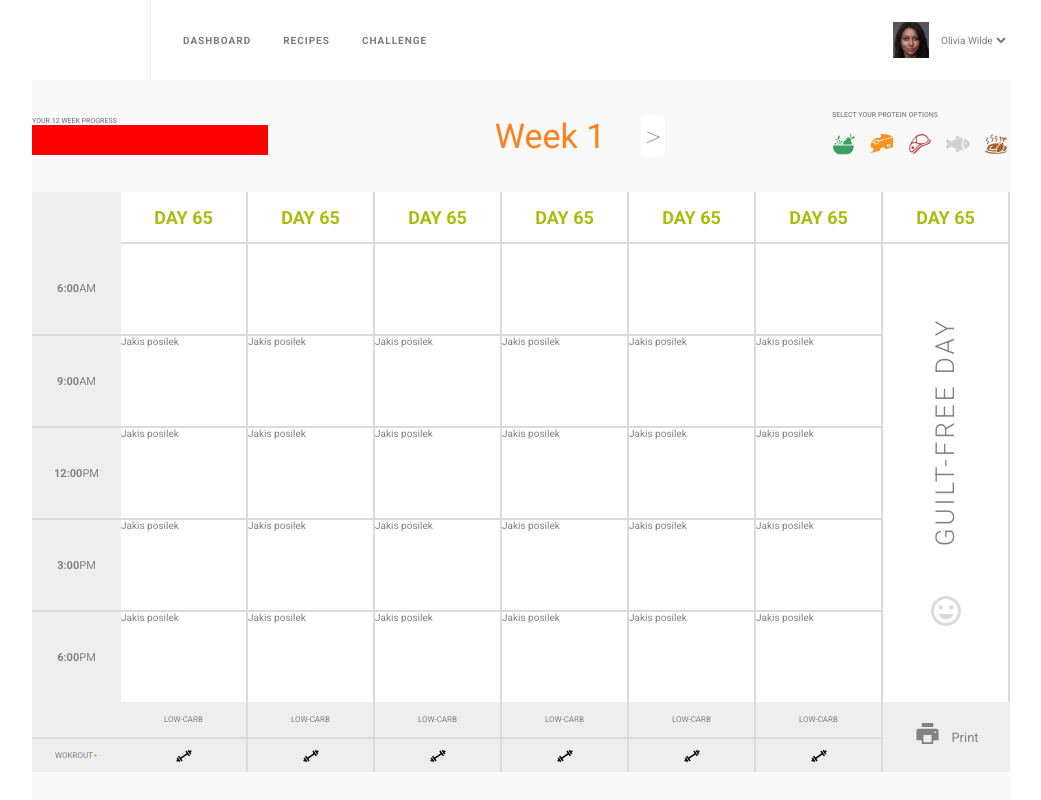
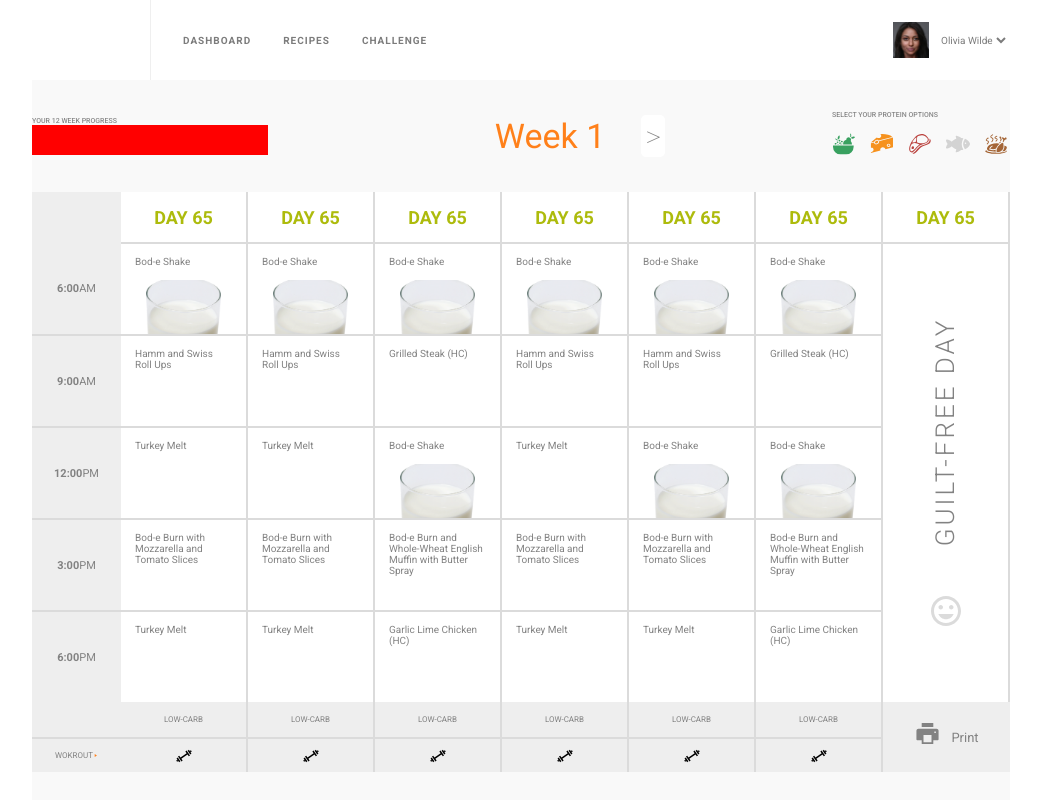
Before and after one commit to molekJ/recruitment-task-get-r, a React (Create React App) app: page / in a window 1280 px wide. Shown: the top 800 px of the page, without its empty margins (119-1160 px from the left). Built offline with nearby package versions, Linux system fonts and the light colour scheme.

Commit message:
Data/diets.js modified. Content displey ready

```diff
--- a/src/Data/diets.js
+++ b/src/Data/diets.js
@@ -1,51 +1,46 @@
+import milkShake from "../images/milkshake.png";
+
 export default [
   [
-    { meal: "jabłko", image: "" },
-    { meal: "jabłko" },
-    { meal: "jabłko" },
-    { meal: "jabłko" },
-    { meal: "jabłko" },
+    { meal: "Bod-e Shake", img: milkShake },
+    { meal: "Hamm and Swiss Roll Ups" },
+    { meal: "Turkey Melt" },
+    { meal: "Bod-e Burn with Mozzarella and Tomato Slices" },
+    { meal: "Turkey Melt" },
   ],
   [
-    { meal: "jabłko", image: "" },
-    { meal: "jabłko" },
-    { meal: "jabłko" },
-    { meal: "jabłko" },
-    { meal: "jabłko" },
+    { meal: "Bod-e Shake", img: milkShake },
+    { meal: "Hamm and Swiss Roll Ups" },
+    { meal: "Turkey Melt" },
+    { meal: "Bod-e Burn with Mozzarella and Tomato Slices" },
+    { meal: "Turkey Melt" },
   ],
   [
-    { meal: "jabłko", image: "" },
-    { meal: "jabłko" },
-    { meal: "jabłko" },
-    { meal: "jabłko" },
-    { meal: "jabłko" },
+    { meal: "Bod-e Shake", img: milkShake },
+    { meal: "Grilled Steak (HC)" },
+    { meal: "Bod-e Shake", img: milkShake },
+    { meal: "Bod-e Burn and Whole-Wheat English Muffin with Butter Spray" },
+    { meal: "Garlic Lime Chicken (HC)" },
   ],
   [
-    { meal: "jabłko", image: "" },
-    { meal: "jabłko" },
-    { meal: "jabłko" },
-    { meal: "jabłko" },
-    { meal: "jabłko" },
+    { meal: "Bod-e Shake", img: milkShake },
+    { meal: "Hamm and Swiss Roll Ups" },
+    { meal: "Turkey Melt" },
+    { meal: "Bod-e Burn with Mozzarella and Tomato Slices" },
+    { meal: "Turkey Melt" },
   ],
   [
-    { meal: "jabłko", image: "" },
-    { meal: "jabłko" },
-    { meal: "jabłko" },
-    { meal: "jabłko" },
-    { meal: "jabłko" },
+    { meal: "Bod-e Shake", img: milkShake },
+    { meal: "Hamm and Swiss Roll Ups" },
+    { meal: "Bod-e Shake", img: milkShake },
+    { meal: "Bod-e Burn with Mozzarella and Tomato Slices" },
+    { meal: "Turkey Melt" },
   ],
   [
-    { meal: "jabłko", image: "" },
-    { meal: "jabłko" },
-    { meal: "jabłko" },
-    { meal: "jabłko" },
-    { meal: "jabłko" },
-  ],
-  [
-    { meal: "jabłko", image: "" },
-    { meal: "jabłko" },
-    { meal: "jabłko" },
-    { meal: "jabłko" },
-    { meal: "jabłko" },
+    { meal: "Bod-e Shake", img: milkShake },
+    { meal: "Grilled Steak (HC)" },
+    { meal: "Bod-e Shake", img: milkShake },
+    { meal: "Bod-e Burn and Whole-Wheat English Muffin with Butter Spray" },
+    { meal: "Garlic Lime Chicken (HC)" },
   ],
 ];
--- a/src/components/Content/ContainerDay.js
+++ b/src/components/Content/ContainerDay.js
@@ -5,36 +5,20 @@ import {
   MealContainer,
   CarbInfo,
   WokroutIcon,
-  CheckIcon,
-} from "./DayElements";
+  PictureFood,
+} from "./ContainerDayElements";
 import { CgGym } from "react-icons/cg";
-import diets from "../../Data/diets";
 
-export default function ContainerDay() {
+export default function ContainerDay(day) {
   return (
     <Container>
       <DayH3>day 65</DayH3>
-      <MealContainer>
-        <p></p>
-        <img />
-        <CheckIcon />
-      </MealContainer>
-      <MealContainer>
-        <p>Jakis posilek</p>
-        <img />
-      </MealContainer>
-      <MealContainer>
-        <p>Jakis posilek</p>
-        <img />
-      </MealContainer>
-      <MealContainer>
-        <p>Jakis posilek</p>
-        <img />
-      </MealContainer>
-      <MealContainer>
-        <p>Jakis posilek</p>
-        <img />
-      </MealContainer>
+      {day.mealInfo.map((meal, index) => (
+        <MealContainer key={index}>
+          <p>{meal.meal}</p>
+          {meal.img != null && <PictureFood src={day.mealInfo[0].img} />}
+        </MealContainer>
+      ))}
 
       <CarbInfo> low-carb</CarbInfo>
       <WokroutIcon>
--- a/src/components/Content/DayElements.js
+++ b/src/components/Content/ContainerDayElements.js
@@ -22,6 +22,17 @@ export const MealContainer = styled.div`
   font-size: 10px;
   color: var(--darkgrey4);
   border-right: 2px solid var(--grey2);
+  display: flex;
+  flex-direction: column;
+  align-items: center;
+  justify-content: space-between;
+
+  p {
+    margin-top: 12px;
+    margin-left: 14px;
+    margin-right: 14px;
+    align-self: flex-start;
+  }
 `;
 export const CarbInfo = styled.p`
   font-size: 8px;
@@ -46,3 +57,9 @@ export const WokroutIcon = styled.div`
   }
 `;
 export const CheckIcon = styled.div``;
+
+export const PictureFood = styled.img`
+  display: block;
+  height: 54px;
+  /* width: 54px; */
+`;
--- a/src/components/Content/index.js
+++ b/src/components/Content/index.js
@@ -11,6 +11,7 @@ import {
 import { MdPlayArrow } from "react-icons/md";
 import { AiFillPrinter } from "react-icons/ai";
 import { MdTagFaces } from "react-icons/md";
+import diets from "../../Data/diets";
 
 export default function Content() {
   return (
@@ -41,12 +42,9 @@ export default function Content() {
             </span>
           </p>
         </ContainerHours>
-        <ContainerDay />
-        <ContainerDay />
-        <ContainerDay />
-        <ContainerDay />
-        <ContainerDay />
-        <ContainerDay />
+        {diets.map((day, index) => (
+          <ContainerDay key={index} mealInfo={day} />
+        ))}
         <ContainerFreeDay>
           <DayH3>day 65</DayH3>
           <GuiltFreeInfo>
```
Also changed, not shown: src/images/milkshake.png (added).
